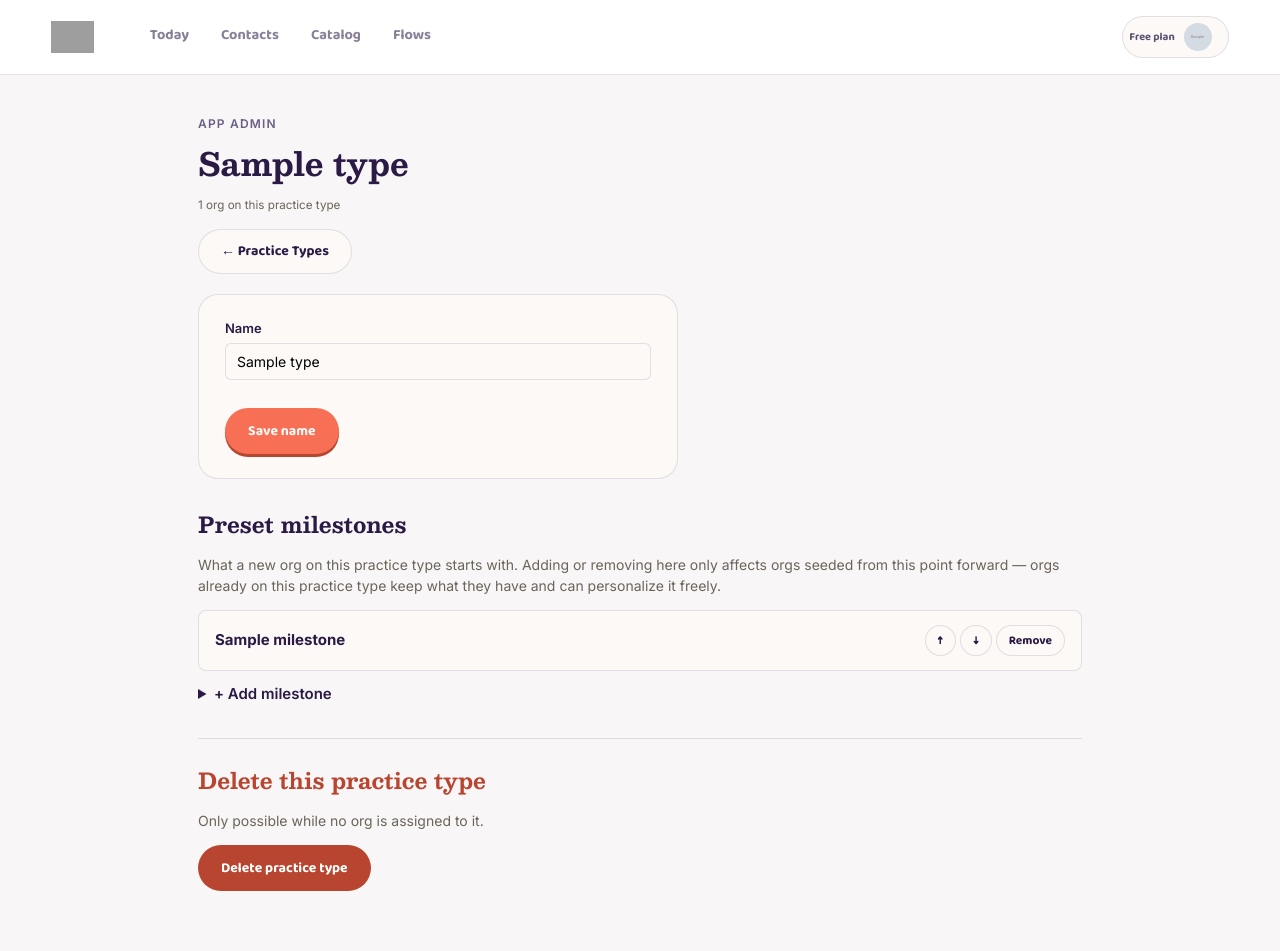
After one commit to j-tippets/andgifts, a Flask app: page /app-admin/practice-types/1/edit in a window 1280 px wide. The commit adds this page. Run offline with Flask 3, Linux system fonts and the light colour scheme; a user stored in the database is signed in; tables that the repository leaves empty hold one stand-in row (values such as "Sample post"); grey boxes marked "Sample" are stand-in pictures; grey boxes are pictures that could not be loaded.

Commit message:
Replace hardcoded STANDARD_EVENT_TYPES with admin-managed PracticeType milestone presets

```diff
--- a/app/models/__init__.py
+++ b/app/models/__init__.py
@@ -4,7 +4,8 @@ from app.models.contact import (
     CustomFieldDefinition, CustomFieldValue, CUSTOM_FIELD_TYPES,
 )
 from app.models.badges import Badge, contact_badges, BADGE_SCOPES
-from app.models.timeline import TimelineEvent, STANDARD_EVENT_TYPES, CustomEventType, slugify_event_key, MilestonePriority
+from app.models.timeline import TimelineEvent, CUSTOM_MILESTONE_KEY, CustomEventType, slugify_event_key, MilestonePriority
+from app.models.practice_types import PracticeType, PracticeTypeMilestone
 from app.models.gifting import GiftCatalogItem, GiftTrigger, OrgCatalogSelection
 from app.models.actions import SuggestedAction, ActionLog, EXPIRATION_GRACE_DAYS
 from app.models.audit import ContactAuditLog
@@ -18,7 +19,8 @@ __all__ = [
     "Contact", "ContactPerson", "ContactMethod", "Interest", "contact_interests",
     "CustomFieldDefinition", "CustomFieldValue", "CUSTOM_FIELD_TYPES",
     "Badge", "contact_badges", "BADGE_SCOPES",
-    "TimelineEvent", "STANDARD_EVENT_TYPES", "CustomEventType", "slugify_event_key", "MilestonePriority",
+    "TimelineEvent", "CUSTOM_MILESTONE_KEY", "CustomEventType", "slugify_event_key", "MilestonePriority",
+    "PracticeType", "PracticeTypeMilestone",
     "GiftCatalogItem", "GiftTrigger", "OrgCatalogSelection",
     "SuggestedAction", "ActionLog", "EXPIRATION_GRACE_DAYS",
     "ContactAuditLog",
--- a/app/routes/app_admin.py
+++ b/app/routes/app_admin.py
@@ -1,10 +1,11 @@
 from flask import Blueprint, render_template, redirect, url_for, request, flash, current_app
 
 from app.extensions import db
-from app.models import GiftCatalogItem, GiftTrigger, Org, CampaignRecipe, Badge, OrgEventLog
-from app.models.timeline import STANDARD_EVENT_TYPES
+from app.models import GiftCatalogItem, GiftTrigger, Org, CampaignRecipe, Badge, OrgEventLog, PracticeType, PracticeTypeMilestone
+from app.models.timeline import slugify_event_key
 from app.decorators import platform_admin_required
 from app.services.catalog_helpers import dollars_to_cents, cents_to_dollars_str, tags_from_form, lead_time_from_form
+from app.services.practice_types import seed_org_milestones
 
 app_admin_bp = Blueprint("app_admin", __name__, url_prefix="/app-admin")
 
@@ -19,6 +20,7 @@ def dashboard():
         recipe_count=CampaignRecipe.query.filter_by(is_active=True, org_id=None).count(),
         badge_count=Badge.query.filter_by(scope="global").count(),
         recent_event_count=OrgEventLog.query.count(),
+        practice_type_count=PracticeType.query.count(),
     )
 
 
@@ -98,6 +100,156 @@ def activity_list():
         end_date=end_date,
         event_type=event_type,
     )
+
+
+# --- Practice types (milestone presets) ---------------------------------
+
+@app_admin_bp.route("/practice-types")
+@platform_admin_required
+def practice_type_list():
+    types = PracticeType.query.order_by(PracticeType.name).all()
+    org_counts = {pt.id: Org.query.filter_by(practice_type_id=pt.id).count() for pt in types}
+    return render_template("app_admin/practice_type_list.html", types=types, org_counts=org_counts)
+
+
+@app_admin_bp.route("/practice-types/new", methods=["GET", "POST"])
+@platform_admin_required
+def practice_type_new():
+    if request.method == "GET":
+        return render_template("app_admin/practice_type_new.html")
+
+    name = request.form.get("name", "").strip()
+    if not name:
+        flash("Give the practice type a name.", "error")
+        return render_template("app_admin/practice_type_new.html")
+
+    key = slugify_event_key(name)
+    if PracticeType.query.filter_by(key=key).first():
+        flash(f"A practice type already exists with a name too similar to '{name}'.", "error")
+        return render_template("app_admin/practice_type_new.html")
+
+    practice_type = PracticeType(key=key, name=name)
+    db.session.add(practice_type)
+    db.session.commit()
+    flash(f"Added '{name}'. Now add its starting milestones.", "success")
+    return redirect(url_for("app_admin.practice_type_edit", practice_type_id=practice_type.id))
+
+
+@app_admin_bp.route("/practice-types/<practice_type_id>/edit", methods=["GET", "POST"])
+@platform_admin_required
+def practice_type_edit(practice_type_id):
+    practice_type = PracticeType.query.get_or_404(practice_type_id)
+
+    if request.method == "POST":
+        name = request.form.get("name", "").strip()
+        if not name:
+            flash("Name can't be blank.", "error")
+        else:
+            practice_type.name = name
+            db.session.commit()
+            flash(f"Updated '{name}'.", "success")
+        return redirect(url_for("app_admin.practice_type_edit", practice_type_id=practice_type.id))
+
+    org_count = Org.query.filter_by(practice_type_id=practice_type.id).count()
+    return render_template(
+        "app_admin/practice_type_edit.html",
+        practice_type=practice_type,
+        org_count=org_count,
+    )
+
+
+@app_admin_bp.route("/practice-types/<practice_type_id>/milestones/new", methods=["POST"])
+@platform_admin_required
+def practice_type_milestone_new(practice_type_id):
+    """Adding a milestone here only affects orgs seeded AFTER this save
+    -- see services.practice_types.seed_org_milestones. Orgs already on
+    this practice type keep whatever they have; they don't retroactively
+    pick up new preset milestones."""
+    practice_type = PracticeType.query.get_or_404(practice_type_id)
+
+    label = request.form.get("label", "").strip()
+    if not label:
+        flash("Give the milestone a name.", "error")
+        return redirect(url_for("app_admin.practice_type_edit", practice_type_id=practice_type.id))
+
+    key = slugify_event_key(label)
+    if key == "custom" or PracticeTypeMilestone.query.filter_by(
+        practice_type_id=practice_type.id, key=key
+    ).first():
+        flash(f"A milestone already exists with a name too similar to '{label}'.", "error")
+        return redirect(url_for("app_admin.practice_type_edit", practice_type_id=practice_type.id))
+
+    next_order = db.session.query(db.func.coalesce(db.func.max(PracticeTypeMilestone.sort_order), -1)).filter_by(
+        practice_type_id=practice_type.id
+    ).scalar() + 1
+
+    db.session.add(PracticeTypeMilestone(
+        practice_type_id=practice_type.id, key=key, label=label, sort_order=next_order,
+    ))
+    db.session.commit()
+    flash(f"Added '{label}'.", "success")
+    return redirect(url_for("app_admin.practice_type_edit", practice_type_id=practice_type.id))
+
+
+@app_admin_bp.route("/practice-types/<practice_type_id>/milestones/<milestone_id>/delete", methods=["POST"])
+@platform_admin_required
+def practice_type_milestone_delete(practice_type_id, milestone_id):
+    milestone = PracticeTypeMilestone.query.filter_by(
+        id=milestone_id, practice_type_id=practice_type_id
+    ).first_or_404()
+    label = milestone.label
+    db.session.delete(milestone)
+    db.session.commit()
+    flash(
+        f"Removed '{label}' from the preset. Orgs that already copied it keep it -- "
+        "this only changes what new orgs on this practice type start with.",
+        "success",
+    )
+    return redirect(url_for("app_admin.practice_type_edit", practice_type_id=practice_type_id))
+
+
+@app_admin_bp.route("/practice-types/<practice_type_id>/milestones/<milestone_id>/move", methods=["POST"])
+@platform_admin_required
+def practice_type_milestone_move(practice_type_id, milestone_id):
+    """Swaps this milestone's sort_order with its neighbor in the given
+    direction -- simple adjacent-swap reordering, same idea as the
+    up/down buttons on the agent priority list, just without drag-and-
+    drop since this is a low-traffic admin-only page."""
+    direction = request.form.get("direction")
+    milestones = (
+        PracticeTypeMilestone.query.filter_by(practice_type_id=practice_type_id)
+        .order_by(PracticeTypeMilestone.sort_order).all()
+    )
+    ids = [m.id for m in milestones]
+    if milestone_id not in ids:
+        return redirect(url_for("app_admin.practice_type_edit", practice_type_id=practice_type_id))
+
+    i = ids.index(milestone_id)
+    j = i - 1 if direction == "up" else i + 1
+    if 0 <= j < len(milestones):
+        milestones[i].sort_order, milestones[j].sort_order = milestones[j].sort_order, milestones[i].sort_order
+        db.session.commit()
+    return redirect(url_for("app_admin.practice_type_edit", practice_type_id=practice_type_id))
+
+
+@app_admin_bp.route("/practice-types/<practice_type_id>/delete", methods=["POST"])
+@platform_admin_required
+def practice_type_delete(practice_type_id):
+    practice_type = PracticeType.query.get_or_404(practice_type_id)
+    org_count = Org.query.filter_by(practice_type_id=practice_type.id).count()
+    if org_count:
+        flash(
+            f"Can't delete '{practice_type.name}' -- {org_count} org{'s' if org_count != 1 else ''} "
+            "still assigned to it. Reassign them first.",
+            "error",
+        )
+        return redirect(url_for("app_admin.practice_type_list"))
+
+    name = practice_type.name
+    db.session.delete(practice_type)
+    db.session.commit()
+    flash(f"Deleted '{name}'.", "success")
+    return redirect(url_for("app_admin.practice_type_list"))
 
 
 # --- Global gift catalog -----------------------------------------------
@@ -230,11 +382,25 @@ def org_edit(org_id):
         # Checkbox only appears in form data when checked.
         org.dropoff_enabled = request.form.get("dropoff_enabled") == "on"
 
+        new_practice_type_id = request.form.get("practice_type_id") or None
+        seeded = []
+        if new_practice_type_id != org.practice_type_id:
+            org.practice_type_id = new_practice_type_id
+            db.session.flush()  # so org.practice_type is loadable for seeding below
+            if new_practice_type_id:
+                seeded = seed_org_milestones(org)
+
         if org.dropoff_enabled and org.tier not in ("pro", "team"):
             flash(
                 f"Saved, but drop-off won't actually show at checkout until {org.name} is on "
                 "the pro or team plan.",
                 "warning",
+            )
+        elif seeded:
+            flash(
+                f"Updated {org.name}. Added {len(seeded)} milestone{'s' if len(seeded) != 1 else ''} "
+                "from the new practice type -- anything they already had (built-in or personalized) was left alone.",
+                "success",
             )
         else:
             flash(f"Updated {org.name}.", "success")
@@ -247,6 +413,7 @@ def org_edit(org_id):
         "app_admin/org_edit.html",
         org=org,
         events=events,
+        practice_types=PracticeType.query.order_by(PracticeType.name).all(),
         pricing_display=current_app.config["PRICING_DISPLAY"],
     )
 
@@ -320,9 +487,17 @@ def badge_delete(badge_id):
 # --- Campaign recipe book ------------------------------------------------
 
 def _recipe_form_kwargs():
-    """Shared dropdown data for the recipe new/edit forms."""
+    """Shared dropdown data for the recipe new/edit forms. A global
+    recipe isn't scoped to one org, so its trigger options are every
+    milestone key defined across every practice type's preset --
+    deduped by key (first-seen label wins in the rare case two presets
+    reuse the same key with different labels)."""
+    seen = []
+    for pm in PracticeTypeMilestone.query.order_by(PracticeTypeMilestone.key).all():
+        if pm.key not in seen:
+            seen.append(pm.key)
     return dict(
-        event_types=STANDARD_EVENT_TYPES,
+        event_types=seen,
         gift_items=(
             GiftCatalogItem.query.filter_by(org_id=None, is_active=True)
             .order_by(GiftCatalogItem.price_cents, GiftCatalogItem.name)
--- a/app/templates/app_admin/dashboard.html
+++ b/app/templates/app_admin/dashboard.html
@@ -25,6 +25,12 @@
     <span class="subdued"><small>Signups, upgrades, and downgrades across every agency.</small></span>
   </a>
 
+  <a href="{{ url_for('app_admin.practice_type_list') }}" class="contact-row" style="flex-direction:column; align-items:flex-start; gap:8px; text-decoration:none;">
+    <strong>Practice Types</strong>
+    <span class="subdued">{{ practice_type_count }} type{{ 's' if practice_type_count != 1 else '' }}</span>
+    <span class="subdued"><small>Milestone presets for each kind of business (real estate, law, dental, ...).</small></span>
+  </a>
+
   <a href="{{ url_for('app_admin.recipe_list') }}" class="contact-row" style="flex-direction:column; align-items:flex-start; gap:8px; text-decoration:none;">
     <strong>Global Flow Library</strong>
     <span class="subdued">{{ recipe_count }} active global flow{{ 's' if recipe_count != 1 else '' }}</span>
--- /dev/null
+++ b/app/templates/app_admin/practice_type_edit.html
@@ -0,0 +1,71 @@
+{% extends "base.html" %}
+{% block title %}{{ practice_type.name }} — App Admin{% endblock %}
+{% block content %}
+<div class="page-head">
+  <div>
+    <div class="eyebrow">App Admin</div>
+    <h1>{{ practice_type.name }}</h1>
+    <p class="subdued" style="margin-top:4px;">
+      <small>{{ org_count }} org{{ 's' if org_count != 1 }} on this practice type</small>
+    </p>
+  </div>
+  <a href="{{ url_for('app_admin.practice_type_list') }}" class="btn btn-ghost">&larr; Practice Types</a>
+</div>
+
+<div class="contact-card" style="max-width:480px; margin-bottom:28px;">
+  <form method="post">
+    <div class="field">
+      <label for="name">Name</label>
+      <input type="text" id="name" name="name" value="{{ practice_type.name }}" required>
+    </div>
+    <button type="submit" class="btn btn-primary" style="margin-top:12px;">Save name</button>
+  </form>
+</div>
+
+<h2>Preset milestones</h2>
+<p class="subdued">
+  What a new org on this practice type starts with. Adding or removing here only affects orgs seeded from this
+  point forward &mdash; orgs already on this practice type keep what they have and can personalize it freely.
+</p>
+
+{% if practice_type.milestones %}
+  {% for m in practice_type.milestones %}
+    <div class="team-row static-row">
+      <div><strong>{{ m.label }}</strong></div>
+      <div style="display:flex; gap:4px; align-items:center;">
+        <form method="post" action="{{ url_for('app_admin.practice_type_milestone_move', practice_type_id=practice_type.id, milestone_id=m.id) }}">
+          <input type="hidden" name="direction" value="up">
+          <button type="submit" class="btn btn-ghost btn-small" {{ 'disabled' if loop.first }} aria-label="Move {{ m.label }} up">&uarr;</button>
+        </form>
+        <form method="post" action="{{ url_for('app_admin.practice_type_milestone_move', practice_type_id=practice_type.id, milestone_id=m.id) }}">
+          <input type="hidden" name="direction" value="down">
+          <button type="submit" class="btn btn-ghost btn-small" {{ 'disabled' if loop.last }} aria-label="Move {{ m.label }} down">&darr;</button>
+        </form>
+        <form method="post" action="{{ url_for('app_admin.practice_type_milestone_delete', practice_type_id=practice_type.id, milestone_id=m.id) }}"
+              onsubmit="return confirm('Remove {{ m.label }} from the preset? Orgs that already have it keep it.');">
+          <button type="submit" class="btn btn-ghost btn-small">Remove</button>
+        </form>
+      </div>
+    </div>
+  {% endfor %}
+{% else %}
+  <p class="subdued">No milestones yet &mdash; add the first one below.</p>
+{% endif %}
+
+<details style="margin-top:12px;">
+  <summary style="cursor:pointer; font-weight:600; color:var(--evergreen);">+ Add milestone</summary>
+  <form method="post" action="{{ url_for('app_admin.practice_type_milestone_new', practice_type_id=practice_type.id) }}" style="margin-top:14px;">
+    <div class="field"><label>Milestone name</label><input type="text" name="label" placeholder="e.g. Case Filed" required></div>
+    <button type="submit" class="btn btn-primary">Add milestone</button>
+  </form>
+</details>
+
+<div class="danger-zone" style="margin-top:32px;">
+  <h2>Delete this practice type</h2>
+  <p class="subdued">Only possible while no org is assigned to it.</p>
+  <form method="post" action="{{ url_for('app_admin.practice_type_delete', practice_type_id=practice_type.id) }}"
+        onsubmit="return confirm('Delete {{ practice_type.name }}? This cannot be undone.');">
+    <button type="submit" class="btn btn-danger" {{ 'disabled' if org_count }}>Delete practice type</button>
+  </form>
+</div>
+{% endblock %}
```
Also changed, not shown: app/models/org.py (+9 -0 lines), app/models/practice_types.py (added, +57 -0 lines), app/models/timeline.py (+29 -24 lines), app/routes/auth.py (+13 -1 lines), app/routes/campaigns.py (+15 -17 lines), app/routes/contacts.py (+15 -13 lines), app/services/practice_types.py (added, +42 -0 lines), app/templates/app_admin/org_edit.html (+13 -0 lines), app/templates/app_admin/practice_type_list.html (added, +32 -0 lines), app/templates/app_admin/practice_type_new.html (added, +21 -0 lines), app/templates/contacts/event_types.html (+2 -10 lines), migrations/versions/c8a4f102d6e9_add_practice_types_and_preset_milestones.py (added, +165 -0 lines).
